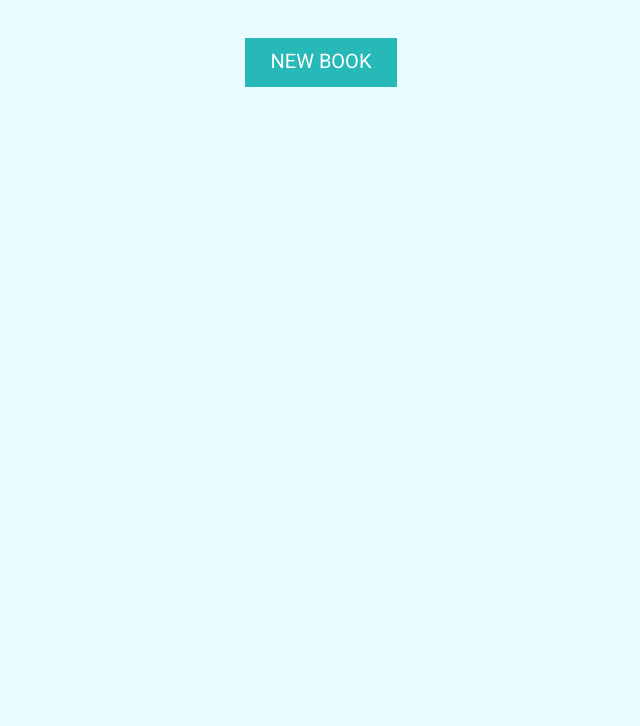
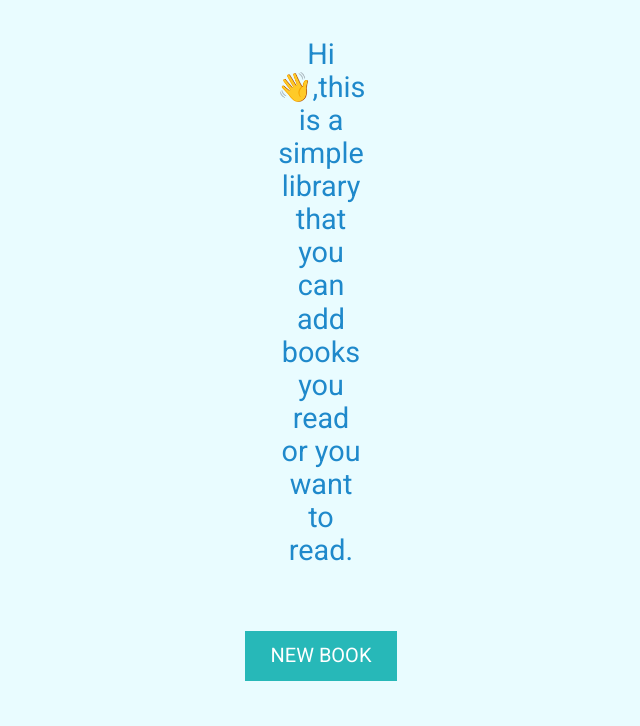
Before and after one commit to Alicebond/library, a plain HTML site: page index.html in a window 1280 px wide. Shown: the part 74-800 px from the top of the page, without its empty margins (319-959 px from the left). Drawn offline with Linux system fonts and the light colour scheme.

Commit message:
Add table caption

```diff
--- a/index.html
+++ b/index.html
@@ -11,7 +11,12 @@
   <body>
     <div class="container">
       <h1>Library</h1>
-      <table></table>
+      <table>
+        <caption class="table-caption">
+          Hi 👋,this is a simple library that you can add books you read or you
+          want to read.
+        </caption>
+      </table>
 
       <button id="newBook" class="btn new-book-btn">NEW BOOK</button>
 
--- a/style.css
+++ b/style.css
@@ -76,6 +76,12 @@ h4 {
 
 table {
   border-collapse: collapse;
+}
+
+.table-caption {
+  font-size: 1.8rem;
+  padding: 2rem 0;
+  color: rgb(31, 137, 203);
 }
 
 td {
```
